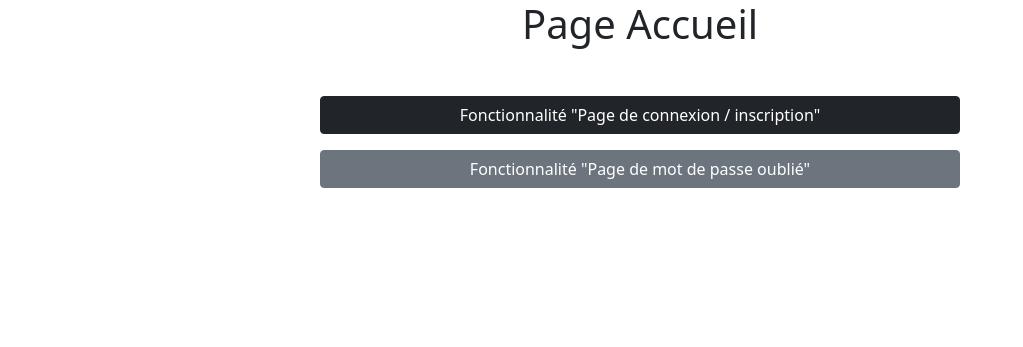
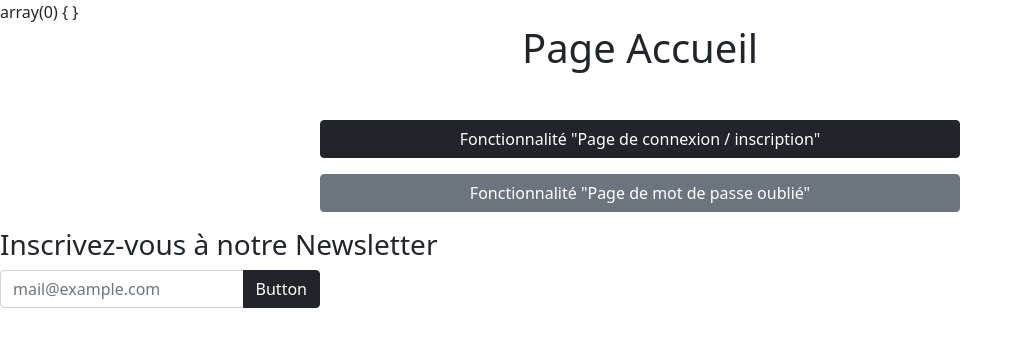
Before and after one commit to alexy76/Projet-PRO, a PHP site: page /views/home.php in a window 1280 px wide. Shown: the top 347 px of the page, without its empty margins (0-1023 px from the left). Run offline with PHP 8.4, Linux system fonts and the light colour scheme; some libraries are stand-ins or nearby versions.

Commit message:
Mise en place de l inscription a la  Newsletter

```diff
--- /dev/null
+++ b/ecommerce/controllers/ctrHome.php
@@ -0,0 +1,24 @@
+<?php
+
+require_once '../config.php';
+require_once '../models/Database.php';
+require_once '../models/Newsletters.php';
+require_once '../tools/cleanData.php';
+
+var_dump($_POST);
+
+if(isset($_POST['subscribeNews'], $_POST['NewsLetterMail']) && filter_var($_POST['NewsLetterMail'], FILTER_VALIDATE_EMAIL)){
+
+    $mail = strtolower(cleanData($_POST['NewsLetterMail']));
+
+    $Newsletters = new Newsletters;
+
+    if($Newsletters->setMail($mail))
+        $messageFlash = '';
+
+}
+
+
+
+
+?>
--- a/ecommerce/controllers/ctrLogin.php
+++ b/ecommerce/controllers/ctrLogin.php
@@ -156,14 +156,14 @@ if(isset($_GET['mail'], $_GET['key'])){
 
         if($Users->getExistUsermail($userConfirm['mail'])){
 
-            if($Users->getTokenMail($userConfirm['mail']) == $userConfirm['key']){
+            if(($token = $Users->getTokenMail($userConfirm['mail'])) == $userConfirm['key']){
 
                 $Users->setActivateAccount($userConfirm['mail']);
                 $mail = $userConfirm['mail'];
                 $messageAlert = ['success', "Votre adresse mail a bien été confirmée"];
 
             }
-            elseif(is_null($tokenMail))
+            elseif(is_null($token))
             {
                 $messageAlert = ['primary', "Votre adresse mail a déjà été confirmée"];
                 $mail = $userConfirm['mail'];
@@ -174,6 +174,9 @@ if(isset($_GET['mail'], $_GET['key'])){
     }
 }
 
+
+
+/** Contrôleur permettant d'envoyer a nouveau un mail de confirmation d'adresse mail client */
 
 if(isset($_POST['sendConfirmMail'], $_POST['confirmMail']) && filter_var($_POST['confirmMail'], FILTER_VALIDATE_EMAIL)){
 
--- /dev/null
+++ b/ecommerce/models/Newsletters.php
@@ -0,0 +1,22 @@
+<?php
+
+class Newsletters extends Database
+{
+
+    /**
+     * Méthode qui permet d'inscrire un email dans la table Newsletters
+     * @param string (adresse mail)
+     * @return bool
+     */
+    public function setMail(string $mail) : bool
+    {
+        $db = $this->connectDB();
+
+        $query = "INSERT INTO `ec_newsletters` (`news_adress_mail`) VALUES (:mail);";
+
+        $statment = $db->prepare($query);
+        $statment->bindValue(':mail', $mail, PDO::PARAM_STR);
+
+        return $statment->execute();
+    }
+}
--- a/ecommerce/models/Users.php
+++ b/ecommerce/models/Users.php
@@ -123,6 +123,7 @@ class Users extends Database{
     }
 
 
+
     /**
      * Méthode permettant de récupérer les informations d'un utilisateur (ouverture de session)
      * @param string (adresse mail)
@@ -142,5 +143,27 @@ class Users extends Database{
 
         return $statment->fetch(PDO::FETCH_ASSOC);
     }
+
+
+
+    /**
+     * Méthode permettant de créer un jeton pour la récupération du mot de passe
+     * @param string
+     * @return bool
+     */
+    public function setTokenPassword(int $code, string $token, string $mail) : bool
+    {
+        $db = $this->connectDB();
+
+        $query = "UPDATE `ec_users`
+                SET `usr_token_password` = :token, `usr_time_validity_token` = NOW() + INTERVAL 10 MINUTE
+                WHERE `usr_mail` = :mail";
+
+        $statment = $db->prepare($query);
+        $statment->bindValue(':mail', $mail, PDO::PARAM_STR);
+        $statment->bindValue(':token', $token, PDO::PARAM_STR);
+
+        return $statment->execute();
+    }
 }
 ?>
--- a/ecommerce/tools/cleanData.php
+++ b/ecommerce/tools/cleanData.php
@@ -11,7 +11,7 @@
     $mail->Host = 'smtp.gmail.com';
     $mail->Port = 465;
     $mail->Username = 'ecommerce.lamanu@gmail.com';
-    $mail->Password = 'EcomLaManu76';
+    $mail->Password = '*********';
 
 //   $path = 'reseller.pdf';
 //   $mail->AddAttachment($path);
--- a/ecommerce/views/home.php
+++ b/ecommerce/views/home.php
@@ -1,5 +1,5 @@
 <?php
-require_once '../controllers/ctrLogin.php';
+require_once '../controllers/ctrHome.php';
 ?>
 
 <!doctype html>
@@ -16,21 +16,35 @@ require_once '../controllers/ctrLogin.php';
 
 <body>
 
-<div class="text-center">
+    <div class="text-center">
 
-    <h1>Page Accueil</h1>
+        <h1>Page Accueil</h1>
 
-    <p class="mt-5"><a class="btn btn-dark text-white w-50" href="login.php">Fonctionnalité "Page de connexion / inscription"</a></p>
-    <p class="mt-2"><a class="btn btn-secondary text-white w-50" href="forget.php">Fonctionnalité "Page de mot de passe oublié"</a></p>
+        <p class="mt-5"><a class="btn btn-dark text-white w-50" href="login.php">Fonctionnalité "Page de connexion / inscription"</a></p>
+        <p class="mt-2"><a class="btn btn-secondary text-white w-50" href="forget.php">Fonctionnalité "Page de mot de passe oublié"</a></p>
 
-</div>
+    </div>
 
 
 
+    <footer>
+        <h3>Inscrivez-vous à notre Newsletter</h3>
+        <form method="POST" action="">
+            <div class="input-group mb-3 w-25">
+                <input type="text" class="form-control d-inline-block" name="NewsLetterMail" placeholder="mail@example.com" aria-label="Recipient's username" aria-describedby="button-addon2">
+                <button class="btn btn-dark" type="submit" id="button-addon2" name="subscribeNews">Button</button>
+            </div>
+        </form>
+    </footer>
 
 
-    <!-- <script src="//cdn.jsdelivr.net/npm/sweetalert2@11"></script>
-    <script src="../assets/js/app.js"></script> -->
+
+    <?php if (isset($messageFlash)) : ?>
+        <span id="messageFlash"></span>
+    <?php endif; ?>
+
+    <script src="//cdn.jsdelivr.net/npm/sweetalert2@11"></script>
+    <script src="../assets/js/app.js"></script>
     <script src="https://cdn.jsdelivr.net/npm/@popperjs/core@2.9.2/dist/umd/popper.min.js" integrity="sha384-IQsoLXl5PILFhosVNubq5LC7Qb9DXgDA9i+tQ8Zj3iwWAwPtgFTxbJ8NT4GN1R8p" crossorigin="anonymous"></script>
     <script src="https://cdn.jsdelivr.net/npm/bootstrap@5.0.2/dist/js/bootstrap.min.js" integrity="sha384-cVKIPhGWiC2Al4u+LWgxfKTRIcfu0JTxR+EQDz/bgldoEyl4H0zUF0QKbrJ0EcQF" crossorigin="anonymous"></script>
 </body>
--- a/ecommerce/views/login.php
+++ b/ecommerce/views/login.php
@@ -127,8 +127,8 @@ require_once '../controllers/ctrLogin.php';
                                     </div>
 
 
-                                    <div class="form-check form-switch col-lg-6 col-12 ps-2">
-                                        <input class=" form-check-input ms-2" type="checkbox" role="switch" id="flexSwitchCheckChecked" name="remember">
+                                    <div class="form-check form-switch col-lg-6 col-12 ps-2 mt-3">
+                                        <input class=" form-check-input ms-2" type="checkbox" role="switch" id="flexSwitchCheckChecked" name="remember" checked>
                                         <label class="form-check-label ms-1" for="flexSwitchCheckChecked">Connexion automatique</label>
                                     </div>
 
```
Also changed, not shown: ecommerce/controllers/ctrForget.php (+7 -1 lines).
